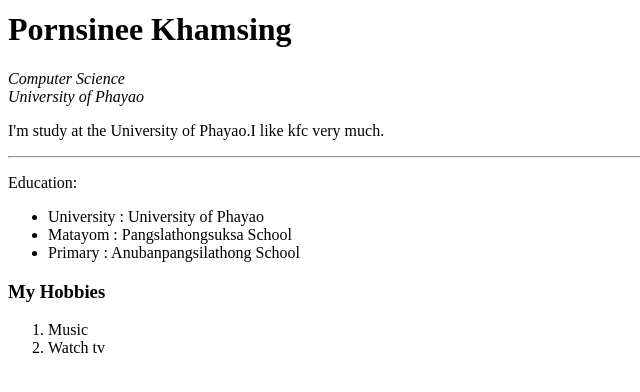
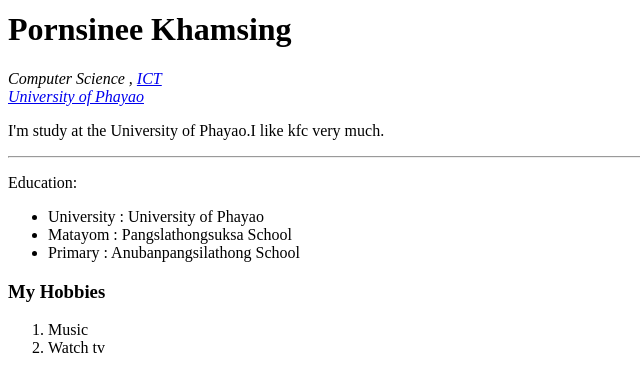
Before and after one commit to Fern62020684/cv, a plain HTML site: page index.html in a window 1280 px wide. Shown: the part 322-714 px from the top of the page, without its empty margins (0-640 px from the left). Drawn offline with Linux system fonts and the light colour scheme.

Commit message:
first time cv

```diff
--- a/index.html
+++ b/index.html
@@ -11,9 +11,11 @@
 <body>
     <img src="https://scontent.fcnx2-1.fna.fbcdn.net/v/t1.6435-9/152385135_2911332592427868_987175253923927553_n.jpg?_nc_cat=108&ccb=1-5&_nc_sid=8bfeb9&_nc_eui2=AeHXfCTOpokvzBPHuUmCWZc5gybNHeV7S4uDJs0d5XtLi-ZjOYfS8YZ3XxUmdnZXY3N2NTUkmJQWSKFYpTKy4Zfe&_nc_ohc=mGLkHo59ou0AX-jUvNR&_nc_ht=scontent.fcnx2-1.fna&oh=5ddcbbf84f5f53ce9c38090c6250fbd2&oe=61C623B6" alt="Pornsinee Profile picture">
     <h1>Pornsinee Khamsing</h1>
-    <p><em>
-            Computer Science<br>
-            University of Phayao</em>
+    <p>
+        <em>
+            Computer Science , <a href="https://ict.up.ac.th/">ICT</a> <br>
+            <a href="https://www.up.ac.th/th/">University of Phayao</a>
+        </em>
     </p>
     <p>I'm study at the University of Phayao.I like kfc very much.</p>
     <hr>
```
